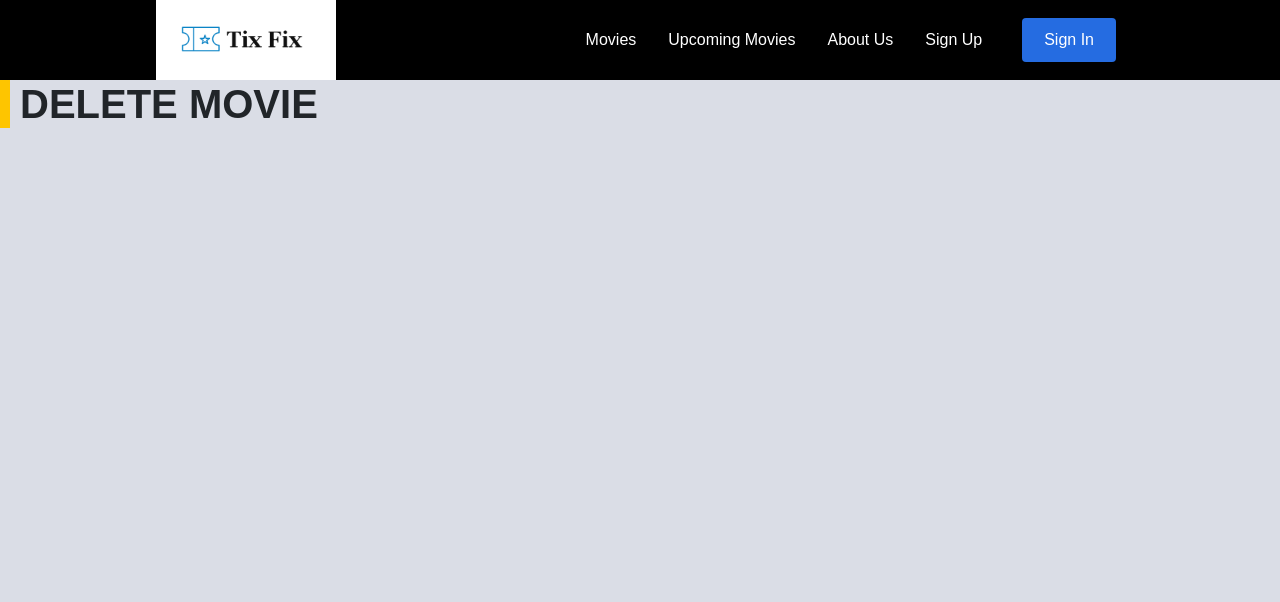
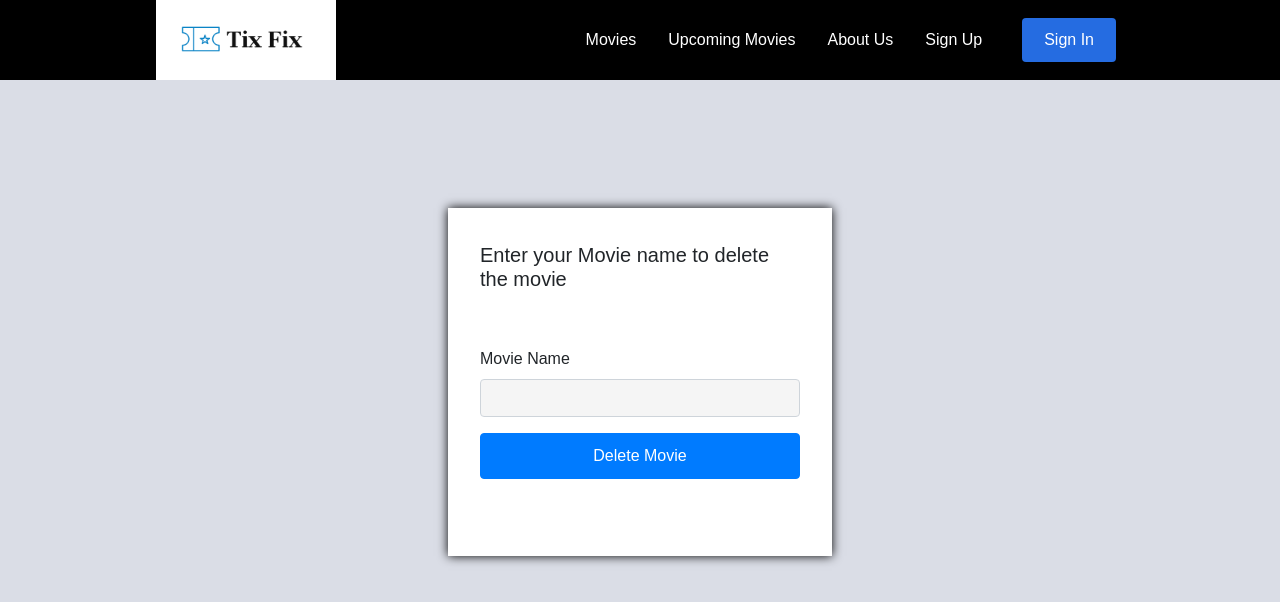
Before and after one commit to ameydeshpande10/TMS_Project, a React (Create React App) app in the folder client/: page /delete-movie in a window 1280 px wide. Shown: the top 602 px of the page. Built offline with nearby package versions, Linux system fonts and the light colour scheme.

Commit message:
minor update

```diff
--- a/client/src/App.js
+++ b/client/src/App.js
@@ -20,6 +20,7 @@ import AddMovie from "./pages/Admin-path/AddMovie";
 import { reducer, initialstate } from "./reducer/useReducer";
 import MovieDetails from "./pages/Movie/MovieDetails";
 import { DeleteMovie } from "./pages/Admin-path/DeleteMovie";
+import { TicketBooking } from "./pages/Ticket-Booking/TicketBooking";
 
 //context api
 export const UserContext = createContext();
@@ -51,6 +52,7 @@ const App = () => {
             />
             <Route path="/reset_password/" element={<ResetPassword />} />
             <Route path="/moviedetails/:id" element={<MovieDetails />} />
+            <Route path="/book-ticket/:id" element={<TicketBooking />} />
           </Routes>
         </Router>
       </UserContext.Provider>
--- a/client/src/pages/Admin-path/DeleteMovie.js
+++ b/client/src/pages/Admin-path/DeleteMovie.js
@@ -1,9 +1,71 @@
-import React from "react";
+import React, { useState } from "react";
+import axios from "axios";
 
 export const DeleteMovie = () => {
+  const [movie_name, setMovie_name] = useState("");
+  const [message, setMessage] = useState("");
+  async function deleteMovie(e) {
+    e.preventDefault();
+
+    try {
+      await axios
+        .post("http://localhost:3001/movie/delete-movie", {
+          movie_name,
+        })
+        .then((res) => {
+          console.log(res.data.message);
+          setMessage(res.data.message);
+        });
+    } catch (error) {
+      console.log(error);
+    }
+  }
   return (
-    <div>
-      <h1>Delete Movie</h1>
+    <div
+      style={{
+        backgroundColor: "white",
+        margin: "10% auto",
+        boxShadow: "0px 0px 10px black",
+        width: "30vw",
+        padding: "35px",
+      }}
+      className="container-fluid d-flex justify-content-center"
+    >
+      <form onSubmit={deleteMovie}>
+        <h5>Enter your Movie name to delete the movie </h5>
+        <br></br>
+        <br></br>
+        <div className="mb-3">
+          <label className="form-label">Movie Name</label>
+          <input
+            style={{
+              backgroundColor: "whitesmoke",
+              //width: "35vw",
+              //padding: "20px",
+              color: "grey",
+            }}
+            value={movie_name}
+            onChange={(e) => setMovie_name(e.target.value)}
+            type="text"
+            className="form-control "
+          />
+        </div>
+
+        <button
+          style={{
+            width: "25vw",
+            padding: "10px",
+          }}
+          type="submit"
+          className="btn btn-primary"
+        >
+          Delete Movie
+        </button>
+
+        <div className="alert " role="alert">
+          {message && <div>{message}</div>}
+        </div>
+      </form>
     </div>
   );
 };
--- a/client/src/pages/Movie/MovieDetails.js
+++ b/client/src/pages/Movie/MovieDetails.js
@@ -1,9 +1,13 @@
 import React from "react";
-import { useParams } from "react-router-dom";
+
+import { useParams, Link, useNavigate, NavLink } from "react-router-dom";
 import MovieDetailsIndividual from "./MovieDetailsIndividual";
 
 const MovieDetails = () => {
+  const navigate = useNavigate();
   const params = useParams();
+  const id = useParams();
+  console.log("id : " + id.id);
   const movieDetails = MovieDetailsIndividual(params);
   console.log(movieDetails);
   try {
@@ -24,6 +28,10 @@ const MovieDetails = () => {
     //     new Uint8Array(movieDetails.image.data.data)
     //         .reduce((data, byte) => data + String.fromCharCode(byte), '')
     // );
+
+    const navigateToBook = () => {
+      <NavLink to={"/book-ticket"}></NavLink>;
+    };
     return (
       <>
         <div className="conatiner p-2  d-flex justify-content-center align-items-center">
@@ -97,7 +105,11 @@ const MovieDetails = () => {
                         Released on: {release_date}
                       </label>
                     </p>
-                    <button className="btn btn-primary">Book Tickets</button>
+                    <button onClick={navigateToBook} className="btn ">
+                      <NavLink to={`/book-ticket/${id.id}`}>
+                        Book Tickets
+                      </NavLink>
+                    </button>
                   </div>
                 </div>
               </div>
--- /dev/null
+++ b/client/src/pages/Ticket-Booking/TicketBooking.js
@@ -0,0 +1,13 @@
+import React from "react";
+import { Link, useNavigate, useParams } from "react-router-dom";
+
+export const TicketBooking = () => {
+  const { id } = useParams();
+  return (
+    <div>
+      <h1>TicketBooking For</h1>
+      <br></br>
+      <h1>Movie id: {id}</h1>
+    </div>
+  );
+};
```
Also changed, not shown: 2 other files (tests, documents, lock files or other folders).
